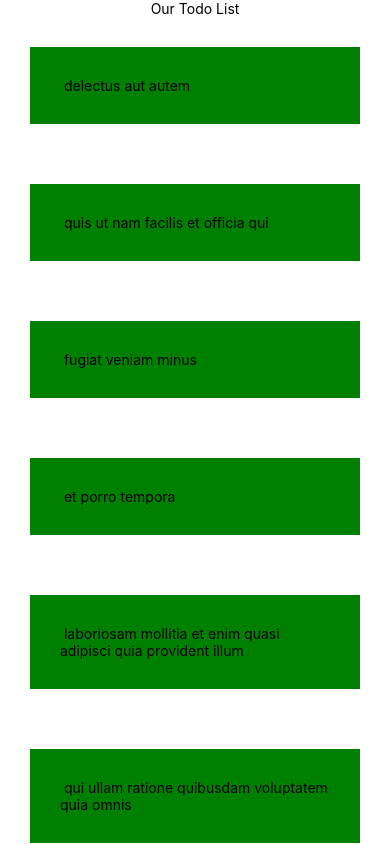
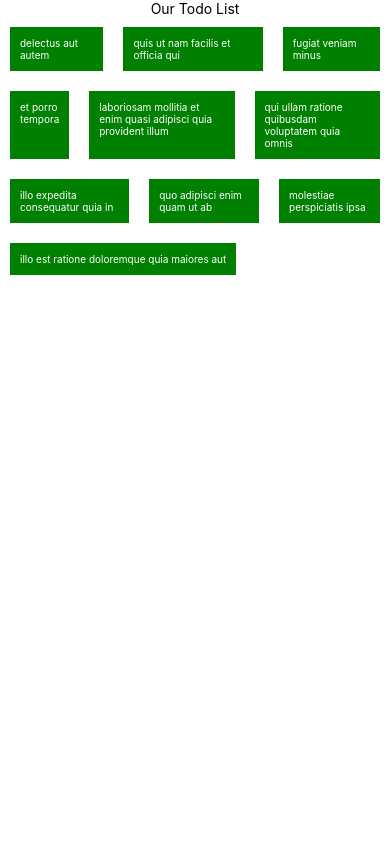
Before and after one commit to Dewalade1/reactnative-mobile-app, a React Native app: screen / in a window 390 px wide. Built offline with nearby package versions, Linux system fonts and the light colour scheme.

Commit message:
feat: add FlatList view for columns tutorial

```diff
--- a/App.js
+++ b/App.js
@@ -1,6 +1,6 @@
 import { StatusBar } from 'expo-status-bar';
 import React, {useState} from 'react';
-import { StyleSheet, Text, View, ScrollView} from 'react-native';
+import { StyleSheet, Text, View, FlatList} from 'react-native';
 
 export default function App() {
 
@@ -68,15 +68,14 @@ export default function App() {
   return (
     <View style={styles.container}>
       <Text> Our Todo List </Text>
-      <ScrollView>
-      {todos.map(todo => {
-        return(
-          <View key={todo.id} style={styles.todo}>
-            <Text> {todo.title}</Text>
-          </View>
-        )
-      })}
-      </ScrollView>
+      <FlatList
+        numColumns={3}
+        keyExtractor={(item) => item.id.toString()}
+        data={todos}
+        renderItem={({ item }) => (
+          <Text style={styles.todo}>{item.title}</Text>
+        )}
+      />
       <StatusBar style="auto" />
     </View>
   );
@@ -91,10 +90,10 @@ const styles = StyleSheet.create({
   },
 
   todo: {
-    margin: 30,
+    margin: 10,
     backgroundColor: 'green',
     color: 'white',
-    fontSize: 30,
-    padding: 30,
+    fontSize: 10,
+    padding: 10,
   }
 });
```
